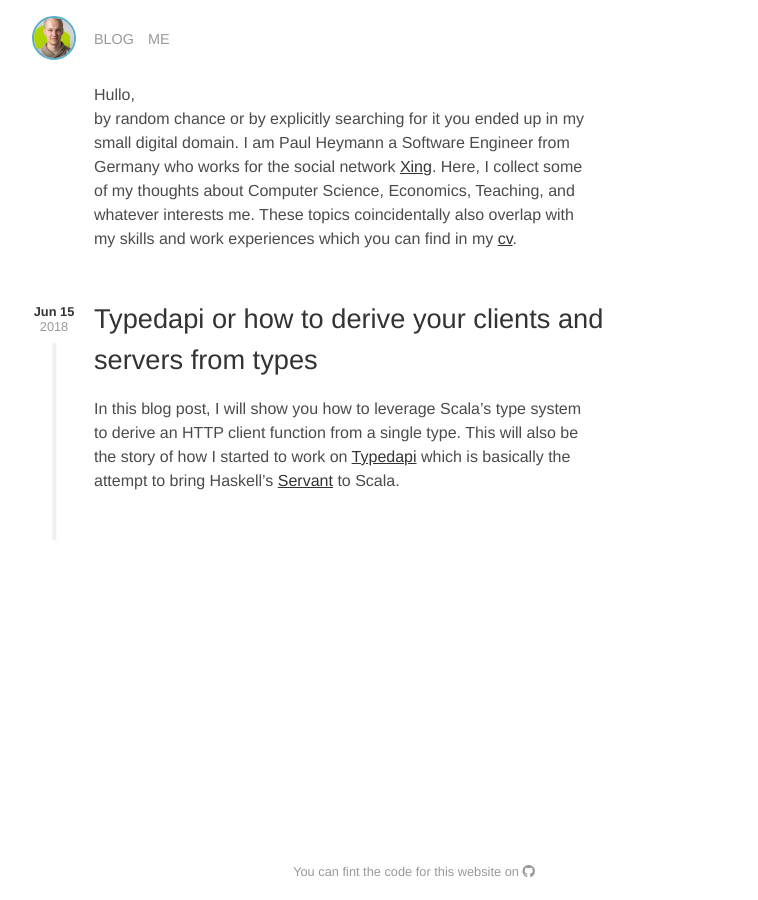
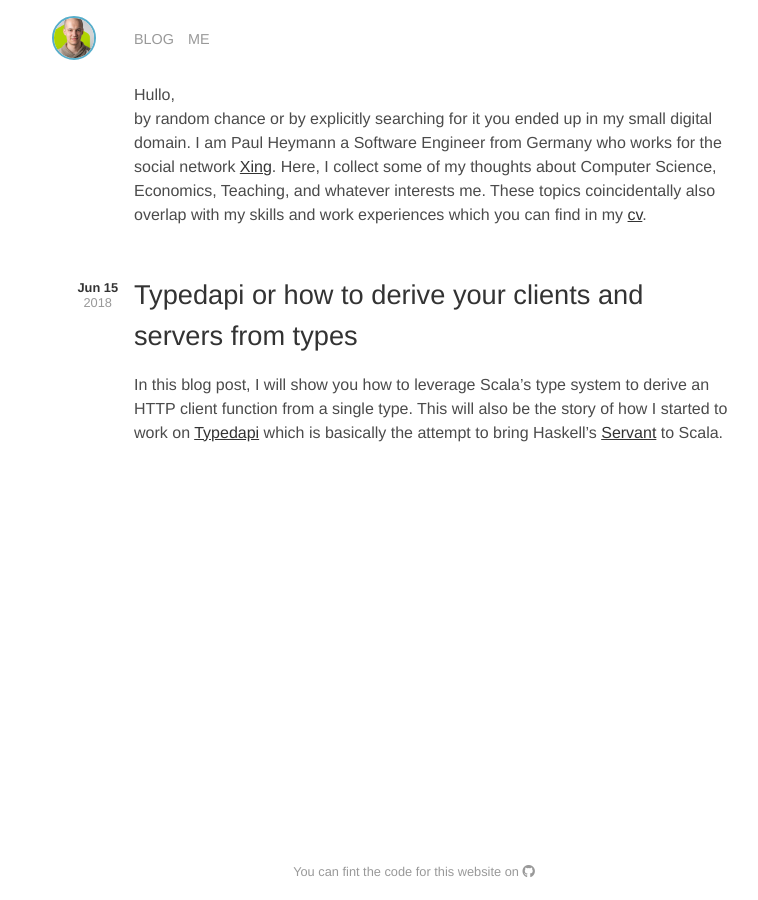
Before and after one commit to pheymann/paulheymann-website, a Jekyll site: the page built from index.md, in a window 1280 px wide. Shown: the whole page, without its empty margins (226-984 px from the left). Built offline with Jekyll 4.4.1, drawn with Linux system fonts in a browser that asks for light colours; nearby versions of some CDN libraries.

Commit message:
centered post list entries

```diff
--- a/_layouts/home.html
+++ b/_layouts/home.html
@@ -4,10 +4,10 @@
 
 <div class="home-body">
   <div class="row entry-row">
-    <div class="col entry-col">
+    <div class="col date-col">
       <span class="invisible">.</span>
     </div>
-    <div class="col right-col">
+    <div class="col entry-col">
       <div class="entry">
         {{ content }}
       </div>
@@ -17,12 +17,13 @@
   {%- for post in site.posts -%}
   <div class="row post-row">
     <div class="col date-col">
-      {%- assign date_month_day = "%b %-d" -%}
-      {%- assign date_year = "%Y" -%}
-      <span class="post-list-date-month-day">{{ post.date | date: date_month_day }}</span>
-      <br/>
-      <span class="post-list-date-year">{{ post.date | date: date_year }}</span>
-      <div class="post-date-line"></div>
+      <div class="date-col-position">
+        {%- assign date_month_day = "%b %-d" -%}
+        {%- assign date_year = "%Y" -%}
+        <span class="post-list-date-month-day">{{ post.date | date: date_month_day }}</span>
+        <br/>
+        <span class="post-list-date-year">{{ post.date | date: date_year }}</span>
+      </div>
     </div>
     <div class="col post-col">
       <div class="small-post-date">
--- a/assets/css/style.css
+++ b/assets/css/style.css
@@ -151,7 +151,7 @@
 
 .entry,
 .post-excerpt {
-    width: 70%;
+    width: 90%;
     padding-bottom: 3em;
 }
 
@@ -176,32 +176,6 @@
 
 .small-post-date {
     display: none;
-}
-
-.post-date-line,
-.entry-line {
-    border-left: 4px solid #f0f0f0; /* ultra leight grey*/;
-}
-
-.post-date-line {
-    -webkit-transform: translate(48%, 10%);
-    -ms-transform: translate(48%, 10%);
-    transform: translate(48%, 10%);
-}
-
-.entry-line {
-    -webkit-transform: translate(48%, 2%);
-    -ms-transform: translate(48%, 2%);
-    transform: translate(48%, 2%);
-}
-
-.post-date-line {
-    height: 197px;
-}
-
-.entry-line {
-    height: 200px;
-    margin-bottom: 1.2em;
 }
 
 .cv-section {
@@ -304,10 +278,14 @@
 }
 
 .left-col,
-.entry-col,
 .date-col {
-    width: 10%;
+    width: 15%;
     text-align: center;
+}
+
+.date-col-position {
+    float: right;
+    margin-right: 1em;
 }
 
 .left-cv-col {
@@ -376,8 +354,9 @@
 .il { color: #099 } /* Literal.Number.Integer.Long */
 
 .right-col,
+.entry-col,
 .post-col {
-    width: 90%;
+    width: 85%;
 }
 
 .right-cv-col {
@@ -407,7 +386,7 @@
 
 @media only screen and (max-width: 730px) {
     .post-excerpt {
-        width: 70%;
+        width: 90%;
         padding-bottom: 1.5em;
     }
 }
@@ -436,7 +415,6 @@
         width: 100%;
     }
 
-    .entry-col,
     .date-col,
     .left-cv-col{
         width: 0%;
@@ -444,6 +422,7 @@
     }
 
     .post-col,
+    .entry-col,
     .right-cv-col {
         width: 100%;
         margin-bottom: 2em;
```
